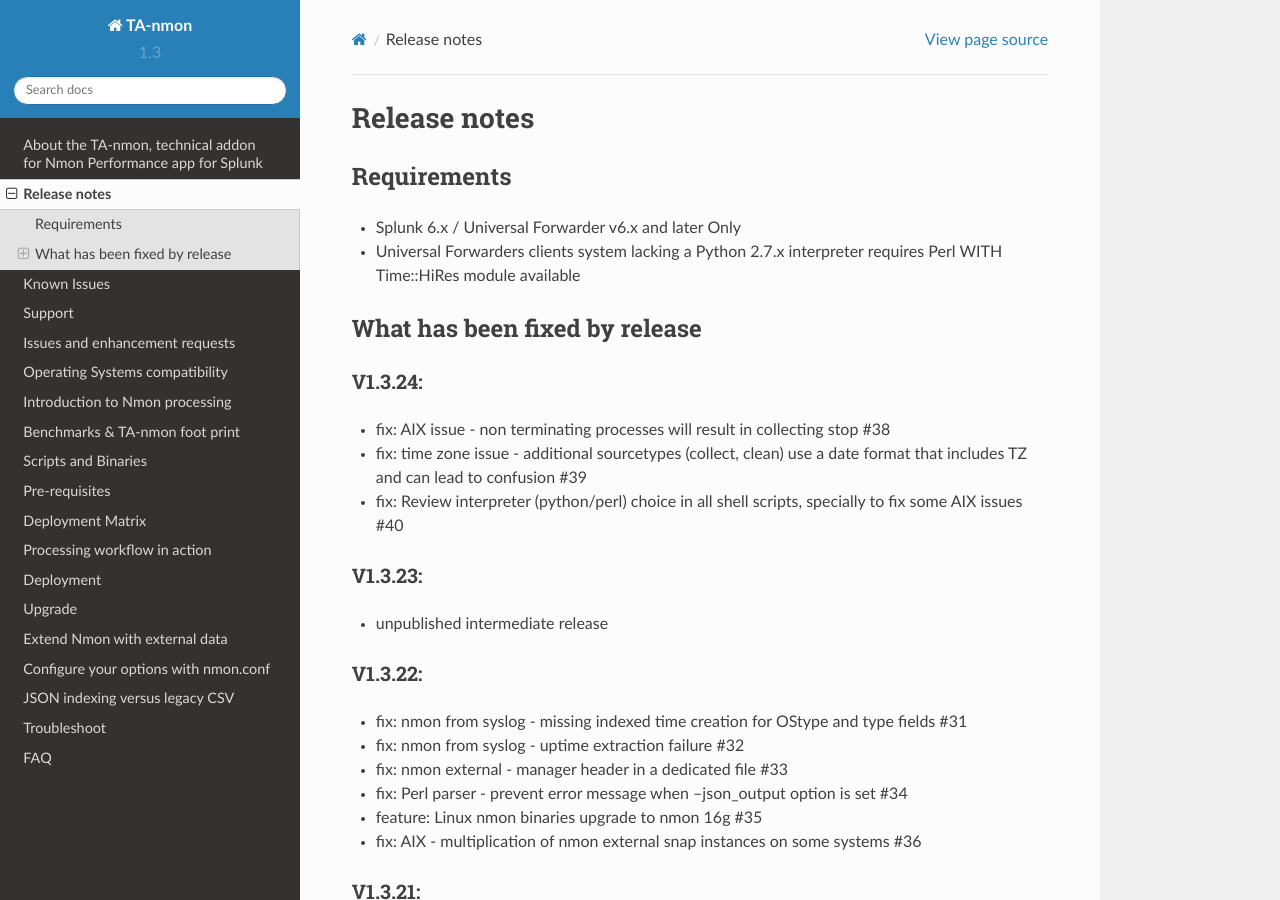
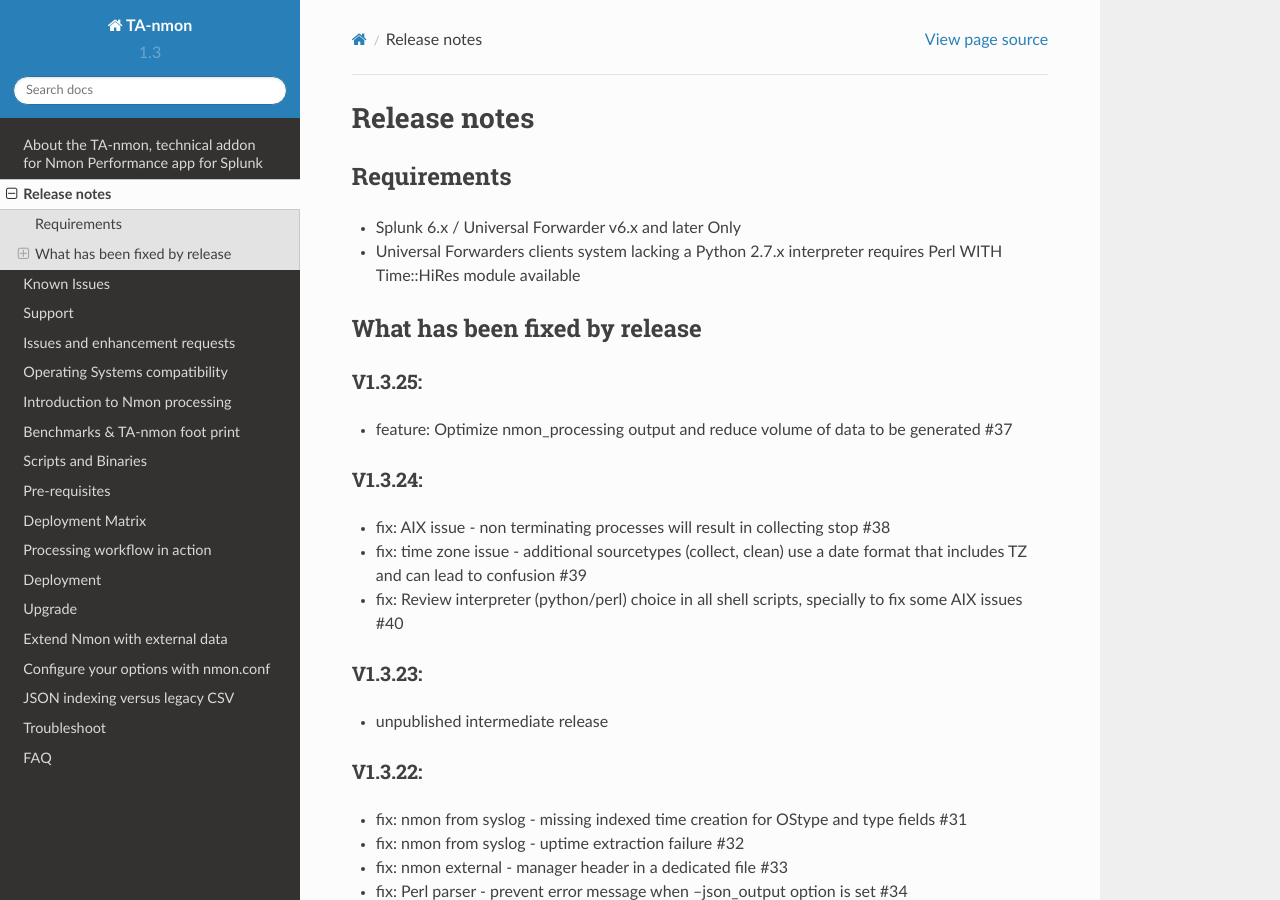
Before and after one commit to guilhemmarchand/TA-nmon, a Sphinx documentation site: the page built from docs/releasenotes.rst, in a window 1280 px wide and 900 px high. Built offline with Sphinx 7.4.7 and the Read the Docs theme 2.0.0, drawn with Linux system fonts in a browser that asks for light colours.

Commit message:
release notes update

```diff
--- a/docs/releasenotes.rst
+++ b/docs/releasenotes.rst
@@ -13,6 +13,12 @@
 ^^^^^^^^^^^^^^^^^^^^^^^^^^^^^^
 What has been fixed by release
 ^^^^^^^^^^^^^^^^^^^^^^^^^^^^^^
+
+========
+V1.3.25:
+========
+
+- feature: Optimize nmon_processing output and reduce volume of data to be generated #37
 
 ========
 V1.3.24:
```
